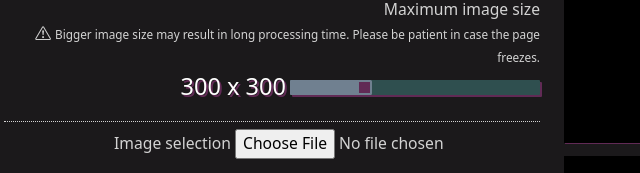
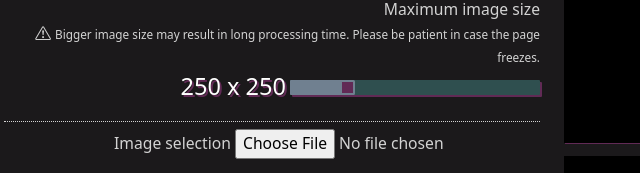
Before and after one commit to rynkuns/polynomial_encoding_and_dithering, a plain HTML site: page index.html in a window 1280 px wide. Shown: the part 403-576 px from the top of the page, 88-728 px from the left. Drawn offline with nearby package versions, Linux system fonts and the light colour scheme; a script that the page names is missing; a web font is replaced by a local one.

Commit message:
Default image dims changed

```diff
--- a/index.html
+++ b/index.html
@@ -49,8 +49,8 @@
               <i class="bi bi-exclamation-triangle"></i> <span style="font-size: 75%;">
                 Bigger image size may result in long processing time. Please be patient in case the page freezes.
               </span><br>
-              <span id="valueMaxSide" class="slider-value">300 x 300</span>
-              <input type="range" min="100" max="800" value="300" id="range-max-side" step="25" class="slider" oninput="valueMaxSide.innerText = this.value+' x '+this.value"><br>
+              <span id="valueMaxSide" class="slider-value">250 x 250</span>
+              <input type="range" min="100" max="800" value="250" id="range-max-side" step="25" class="slider" oninput="valueMaxSide.innerText = this.value+' x '+this.value"><br>
             </div>
             <div class="parameters text-break" style="overflow: hidden;">
               <label for="file">Image selection</label>
```
